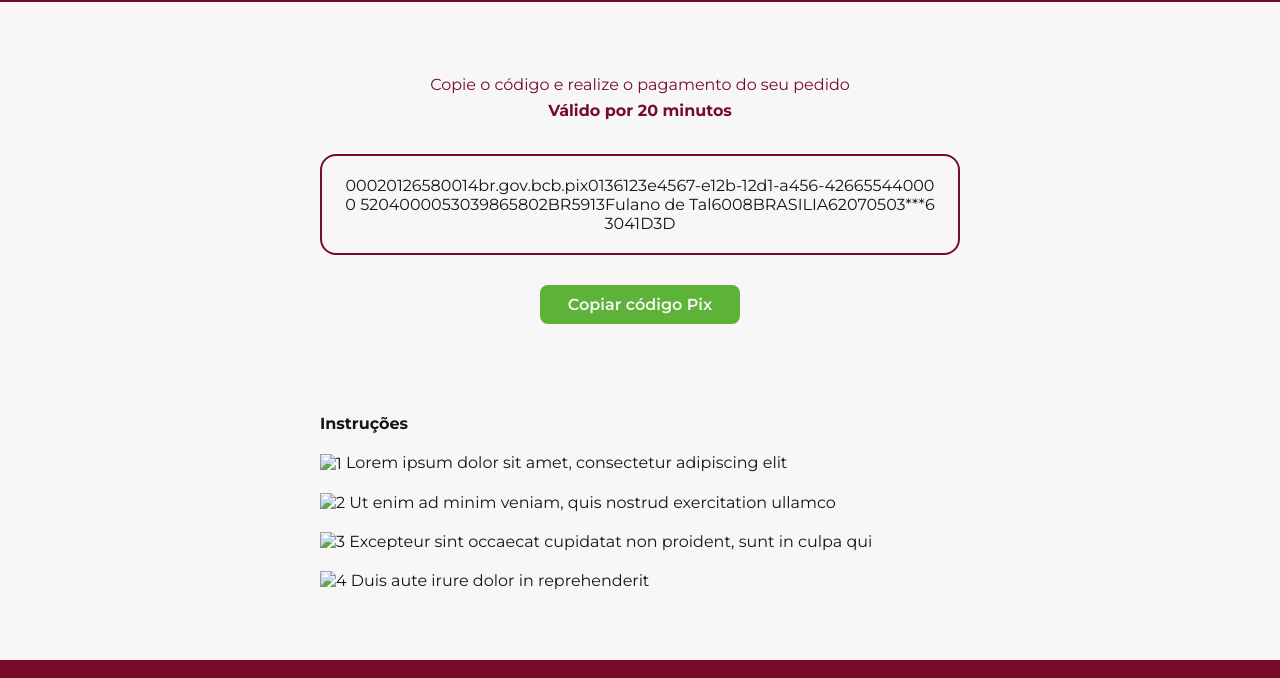
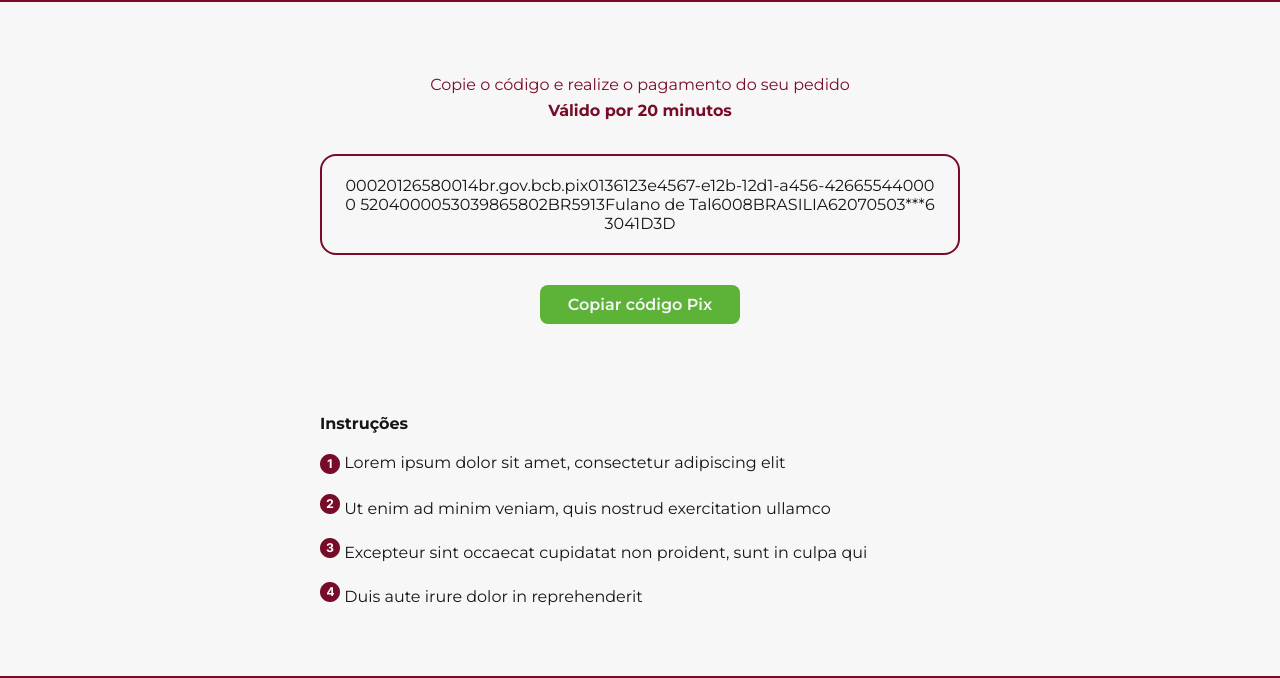
Before and after one commit to HelenaOliveira366/Pagamento-becho-online, a plain HTML site: page index.html in a window 1280 px wide. Shown: the part 96-774 px from the top of the page. Drawn offline with nearby package versions, Linux system fonts and the light colour scheme.

Commit message:
change path bullets number

```diff
--- a/index.html
+++ b/index.html
@@ -49,16 +49,16 @@
                         <strong>Instruções</strong>
                     </p>
                     <p class="bullets">
-                        <img src="./../pagamento/Imgs/1.png" alt="1"> Lorem ipsum dolor sit amet, consectetur adipiscing elit
+                        <img src="./Imgs/1.png" alt="1"> Lorem ipsum dolor sit amet, consectetur adipiscing elit
                     </p>
                     <p>
-                        <img src="./../pagamento/Imgs/2.png" alt="2"> Ut enim ad minim veniam, quis nostrud exercitation ullamco
+                        <img src="./Imgs/2.png" alt="2"> Ut enim ad minim veniam, quis nostrud exercitation ullamco
                     </p>
                     <p>
-                        <img src="./../pagamento/Imgs/3.png" alt="3"> Excepteur sint occaecat cupidatat non proident, sunt in culpa qui
+                        <img src="./Imgs/3.png" alt="3"> Excepteur sint occaecat cupidatat non proident, sunt in culpa qui
                     </p>
                     <p>
-                        <img src="./../pagamento/Imgs/4.png" alt="4"> Duis aute irure dolor in reprehenderit
+                        <img src="./Imgs/4.png" alt="4"> Duis aute irure dolor in reprehenderit
                     </p>
                 </div>
             </section>
```
